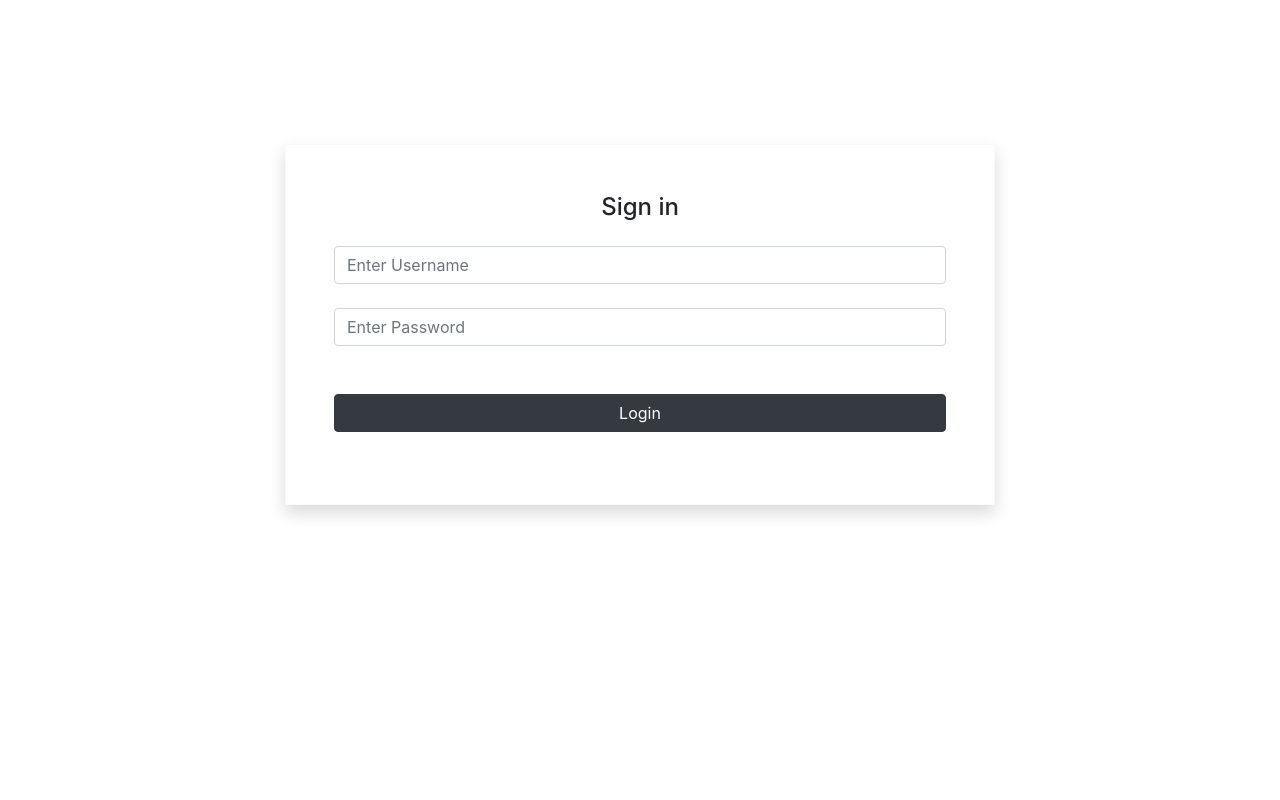
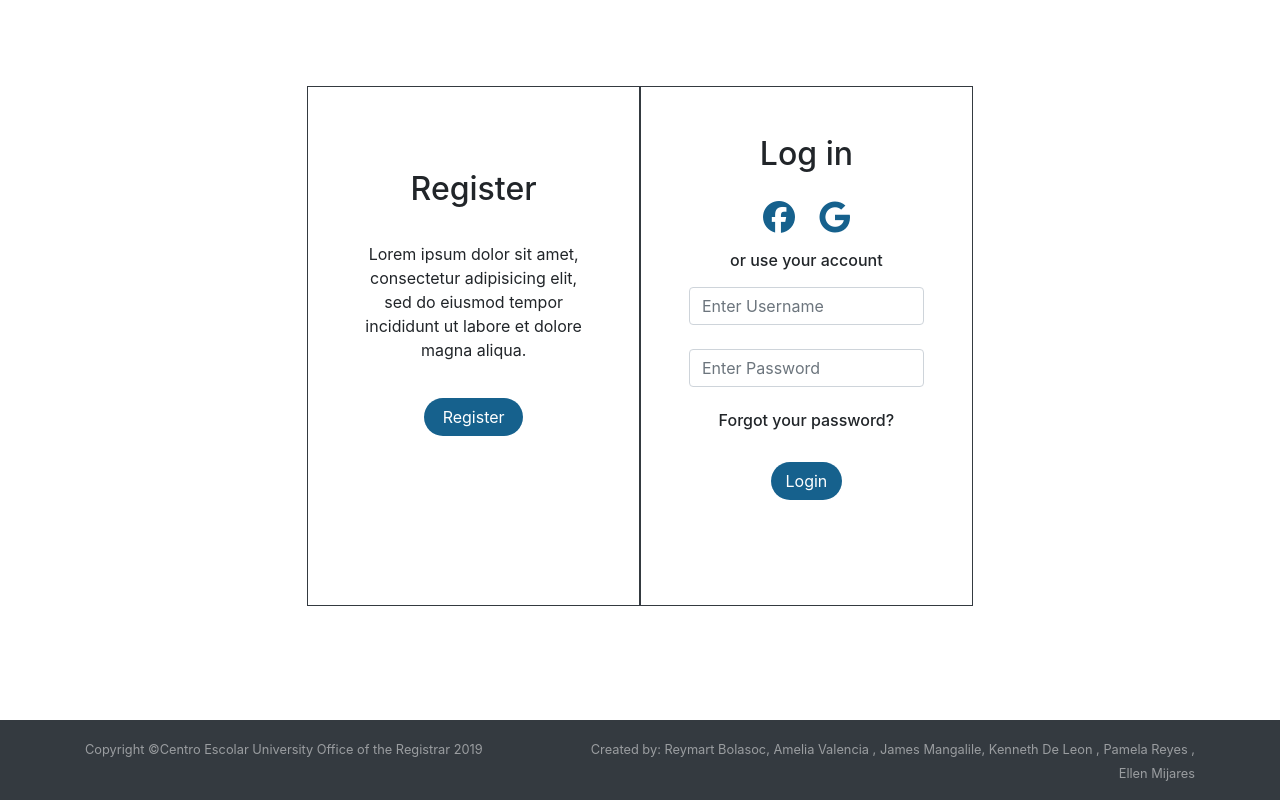
Before and after one commit to nishiriks/crsystem, a PHP site: page /login.php in a window 1280 px wide. Run offline with PHP 8.4, Linux system fonts and the light colour scheme; some libraries are stand-ins or nearby versions.

Commit message:
sprint1 changes
add and edit form

```diff
--- a/login.php
+++ b/login.php
@@ -11,37 +11,37 @@
   <title>Registrar Portal</title>
   <link rel="stylesheet" type="text/css"  href="vendor/css/bootstrap.min.css">
   <link href="vendor/css/all.css" rel="stylesheet">
-  <link rel="stylesheet" type="text/css"  href="resource/css/styles.css">
+  <link rel="stylesheet" type="text/css"  href="resource/css/login.css">
+  <script src="https://kit.fontawesome.com/9622798f89.js"></script>
 </head>
 <body>
-        <nav class="navbar navbar-dark bg-white shadow-sm slide-in-left">
-          <a class="navbar-brand " href="https://malolos.ceu.edu.ph/">
-            <img src="resource/img/logo.jpg" height="70" class="d-inline-block align-top"
-              alt="mdb logo"><h3 class="ib">
-          </a>
-             <a href="https:/www.facebook.com/theCEUofficial/"><i class="fab fa-facebook-f ceucolor"></i></a>
-             <a href="https://www.instagram.com/ceuofficial/"><i class="fab fa-instagram ceucolor"></i></a>
-             <a href="https://twitter.com/ceumalolos"><i class="fab fa-twitter ceucolor"></i></a>
-        </nav>
-           <div class="container mt-5">
-            <div class="row justify-content-center">
-                <div class="col-8 ">
 
 
+             <div class="container-fluid mt-5">
+              <div class="row justify-content-center">
+                <div class="text-center head-count border border-dark">
+                  <h2 class="mb-4 text-center register">Register</h2>
+                  <p>Lorem ipsum dolor sit amet, consectetur adipisicing elit, sed do eiusmod tempor incididunt ut labore et dolore magna aliqua.</p>
+                  <input class="btn btn-submit" type="submit" value="Register">
+                  <?php //logd();?>
+                </div>
 
-                    <form class="text-center border border-light p-5 shadow puff-in-center" action="" method="post" >
-                    <p class="h4 mb-4">Sign in</p>
+                <form class="text-center head-count border border-dark p-5 puff-in-center" action="" method="post" >
+                  <h2>Log in </h2>
                   <?php logd();?>
+                  <a href="#"><i class="fa-brands fa-facebook"></i></a>
+                  <a href="#"><i class="fa-brands fa-google"></i></a>
+                  <h6 class="mb-3">or use your account</h6>
                   <input type="text" id="username" class="form-control mb-4" name="username" placeholder="Enter Username" required>
                   <input type="password" id="defaultLoginFormPassword" class="form-control mb-4" placeholder="Enter Password" name ="password" required>
                   <div class="d-flex justify-content-around">
                   </div>
+                  <h6>Forgot your password?</h6>
                   <input type =hidden name="token" value="<?php echo Token::generate(); ?>">
-                    <input  type="submit"  class="btn btn-dark btn-block my-4"value="Login"/>
+                  <input  type="submit"  class="btn btn-submit my-4"value="Login"/>
                 </form>
 
-
-                    <footer id="sticky-footer" class="py-4 bg-dark text-white-50 fixed-bottom slide-in-right">
+                <footer id="sticky-footer" class="py-3 bg-dark text-white-50 fixed-bottom slide-in-right">
                   <div class="container text-center">
                     <div class="row">
                       <div class="col col-sm-5 text-left">
@@ -54,7 +54,6 @@
                   </div>
               </div>
             </div>
-          </div>
           </footer>
         <script src="vendor/js/jquery.js"></script>
         <script src="vendor/js/popper.js"></script>
--- /dev/null
+++ b/resource/css/login.css
@@ -0,0 +1,40 @@
+.register{
+  padding-top: 25%;
+  justify-content: center;
+}
+.head-count{
+  margin-top: 3%;
+  width: 26%;
+  height: 65vh;
+}
+.head-count p{
+  padding: 10px 50px;
+  text-align: center;
+}
+.head-count a i{
+  font-size: 2rem;
+  padding: 8% 10px;
+  color: #16618d;
+}
+
+.btn-submit{
+  width: 30%;
+  background-color: #16618d;
+  color: #fff;
+  margin-top: 3%;
+  text-align: center;
+  border-radius: 30px;
+}
+.btn-submit:hover{
+  background-color: #16618d;
+  color: #fff;
+}
+
+
+
+@media (max-width: 980px) {
+  .head-count p{
+    padding: 0;
+    font-size: 0.5rem;
+  }
+}
--- a/resource/css/styles.css
+++ b/resource/css/styles.css
@@ -1,3 +1,32 @@
+/* body{
+  background-color: #90a955;
+} */
+.barnav{
+  background-color: #556B2F;
+  /* opacity:1.0; */
+  text-transform: uppercase;
+}
+.navitem{
+  text-transform: uppercase;
+  font-size: 80%;
+  padding-top: 0px;
+  letter-spacing: 1px;
+  transition: 0.5s;
+}
+
+.navitem:hover{
+  border-bottom: 2px solid #768858;
+}
+
+.navbar-dark .navbar-nav .active>.nav-link,
+.navbar-dark .navbar-nav .nav-link.active,
+.navbar-dark .navbar-nav .nav-link.show,
+.navbar-dark .navbar-nav .show>.nav-link {
+  color: #E5D9B6;
+  font-weight: bold;
+}
+
+
 .st{
     font-size: 16px;
 }
```
Lines whose indentation alone changed are shown as unchanged.
